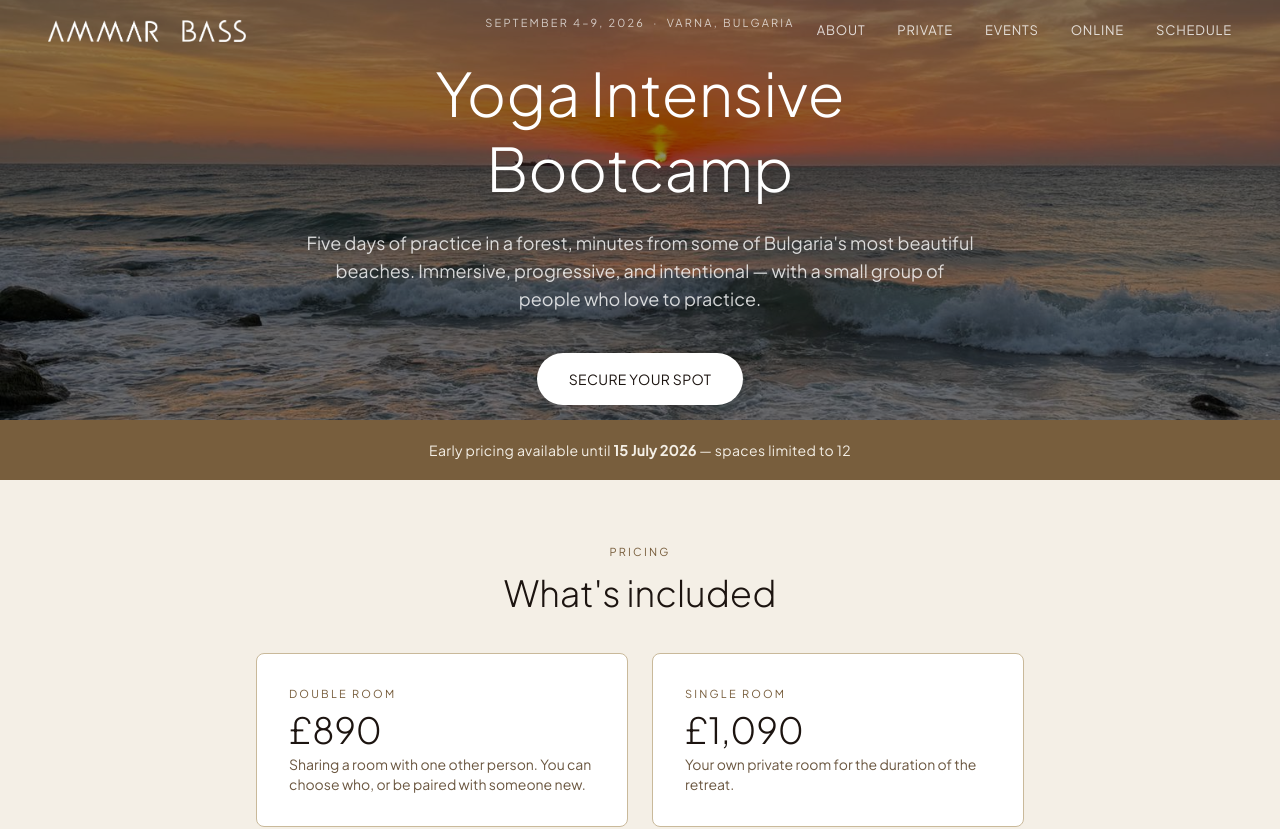
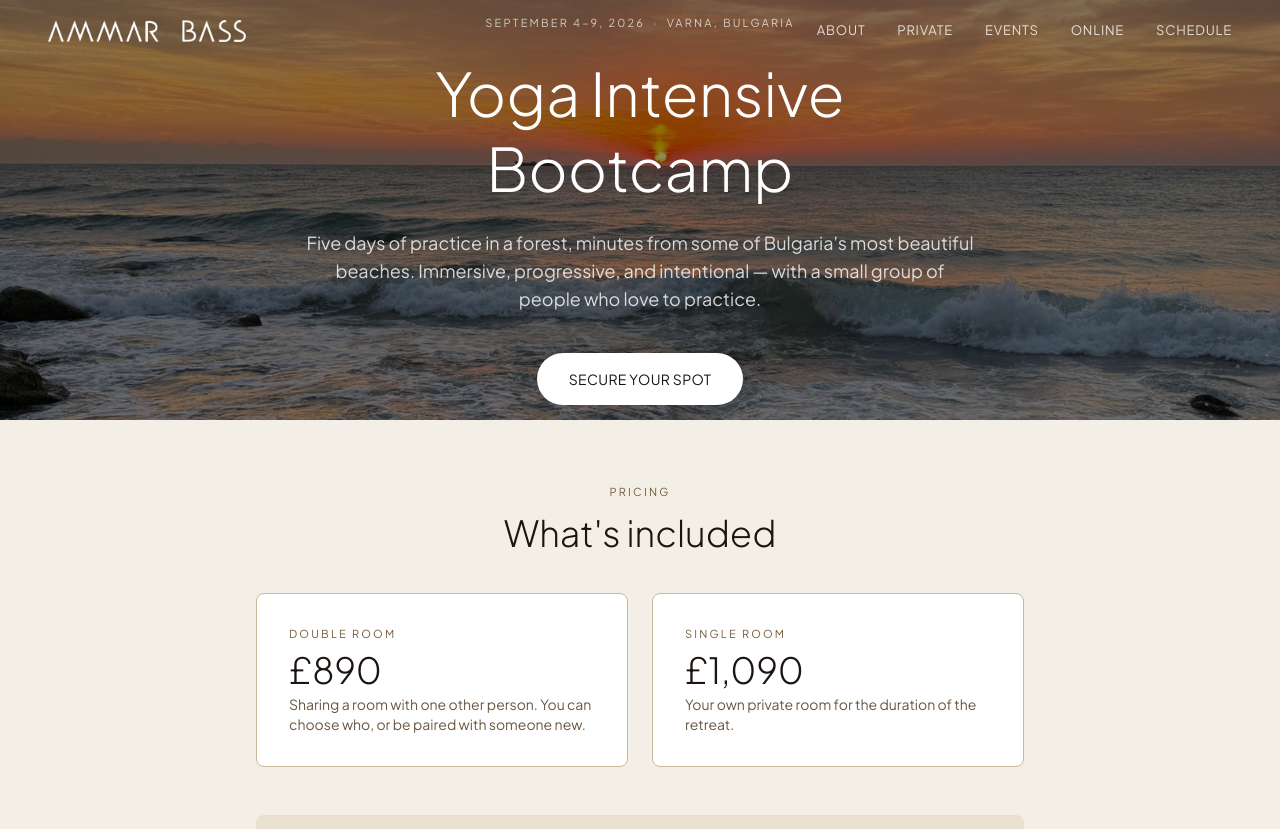
Before and after one commit to aby-web/aby-web, a React (Vite) app: page /bootcamp in a window 1280 px wide. Shown: the top 829 px of the page. Built offline with nearby package versions, Linux system fonts and the light colour scheme; no server answers.

Commit message:
Remove early pricing banner from bootcamp page
Co-Authored-By: Claude Sonnet 4.6 <noreply@anthropic.com>

```diff
--- a/src/pages/Bootcamp.jsx
+++ b/src/pages/Bootcamp.jsx
@@ -42,14 +42,6 @@ export default function Bootcamp() {
         </div>
       </section>
 
-      {/* Pricing banner */}
-      <section className="bg-[#785E3D] px-8 md:px-12 py-5">
-        <div className="max-w-3xl mx-auto text-center">
-          <p className="text-[#F4EFE6] text-sm tracking-wide">
-            Early pricing available until <strong>15 July 2026</strong> — spaces limited to 12
-          </p>
-        </div>
-      </section>
 
       {/* Pricing */}
       <section className="bg-[#F4EFE6] px-8 md:px-12 py-16">
```
